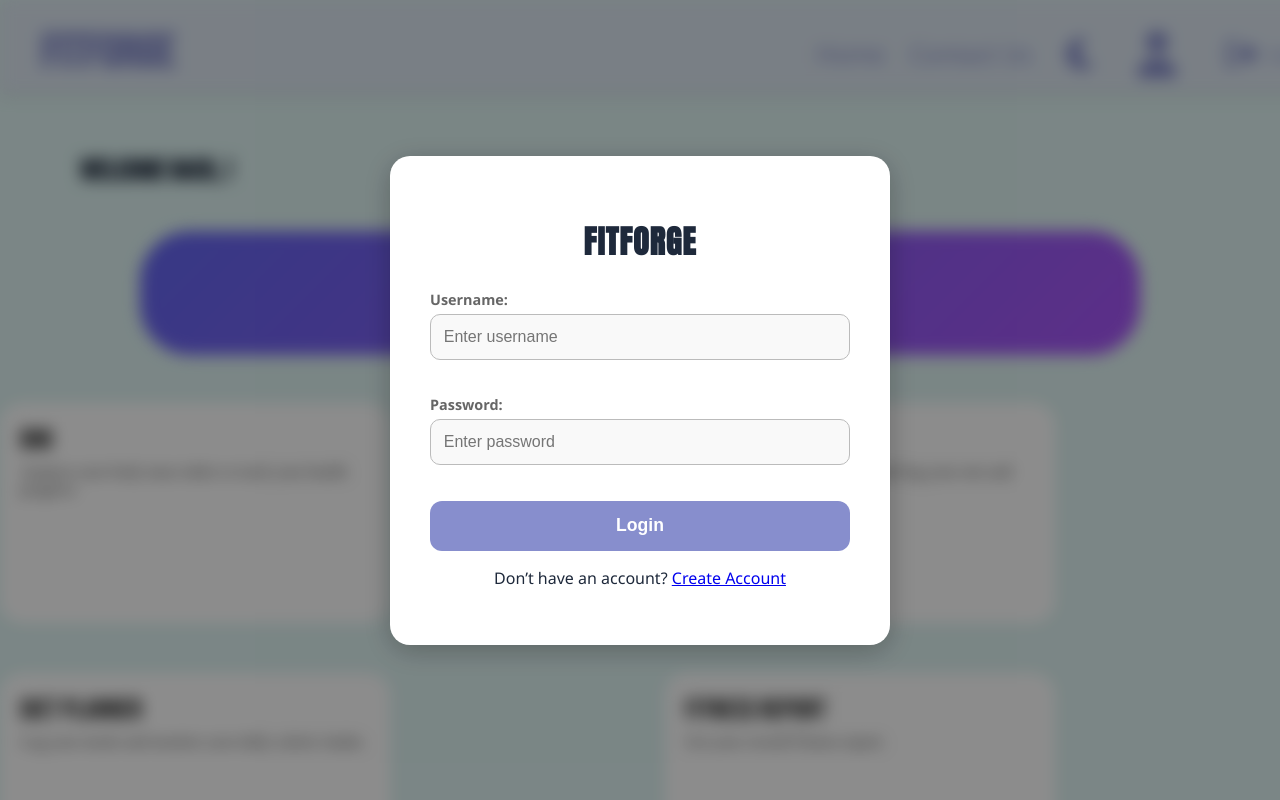
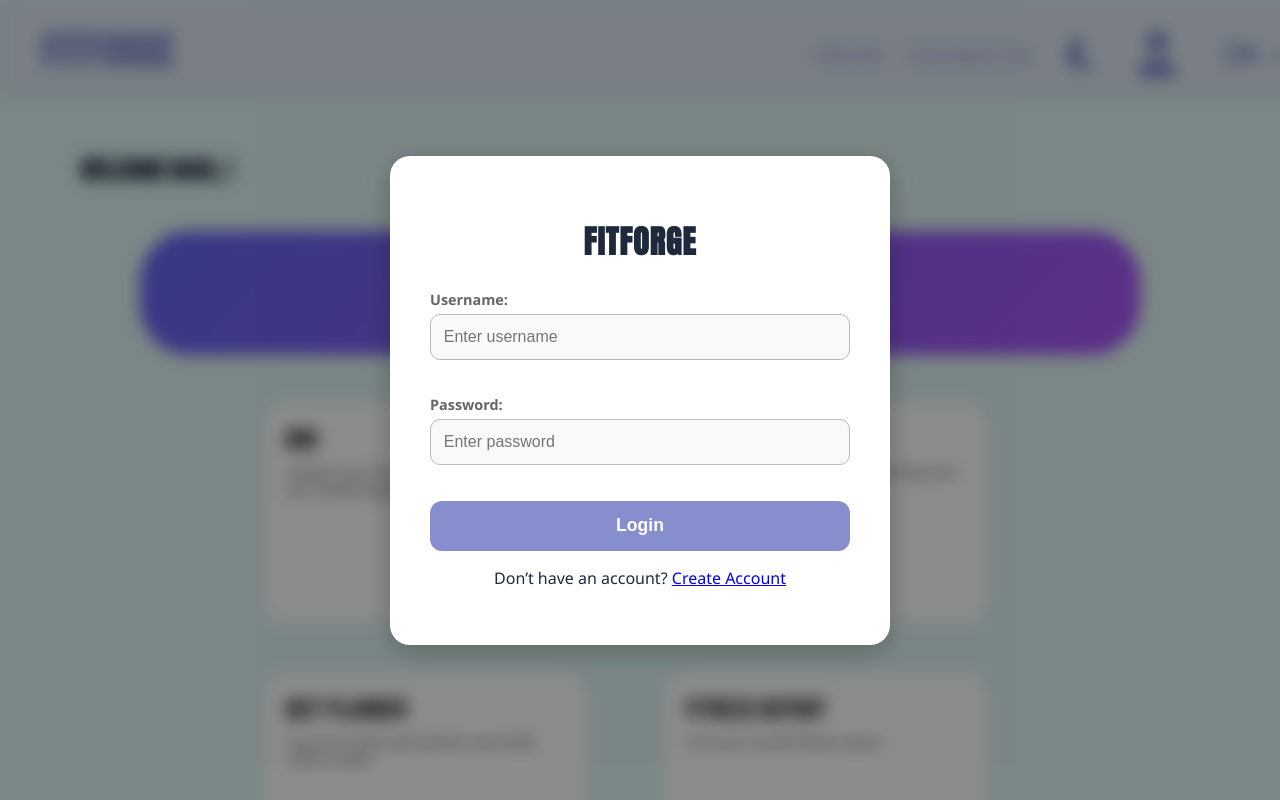
Before and after one commit to Vjashwanth4545/FitForgeV2, a React (Vite) app in the folder client/: page / in a window 1280 px wide. Shown: the top 800 px of the page. Built offline with nearby package versions, Linux system fonts and the light colour scheme.

Commit message:
build frontend 3

```diff
--- a/client/src/pages/Home.css
+++ b/client/src/pages/Home.css
@@ -186,12 +186,15 @@
     gap: 50px;
     margin-top: 30px;
 
-    grid-template-columns: repeat(1, 1fr); /* mobile */
+    justify-content: center; /* <-- CENTER THE WHOLE GRID */
+    align-items: start;
+
+    grid-template-columns: repeat(1, 350px); /* fixed card width */
 }
 
-@media (min-width: 600px) {
+@media (min-width: 768px) {
     .Module-box {
-        grid-template-columns: repeat(2, 1fr); /* ALWAYS 2 columns */
+        grid-template-columns: repeat(2, 350px); /* ALWAYS 2 columns */
     }
 }
   .modbox {
```
